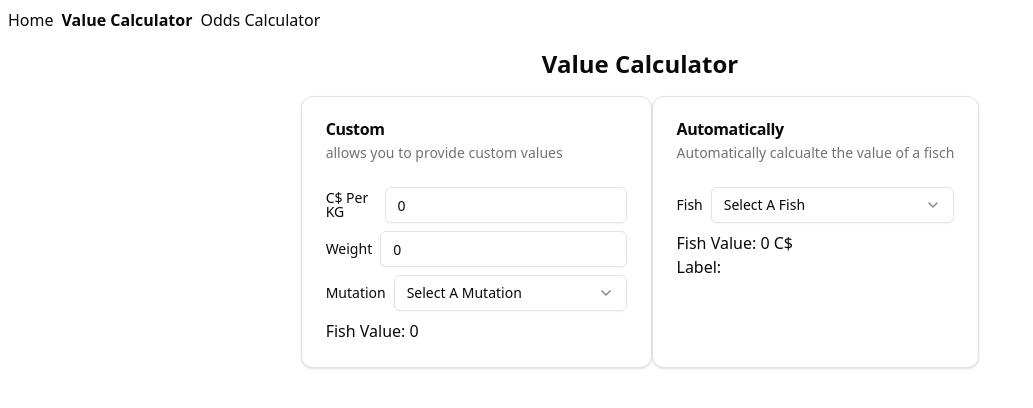
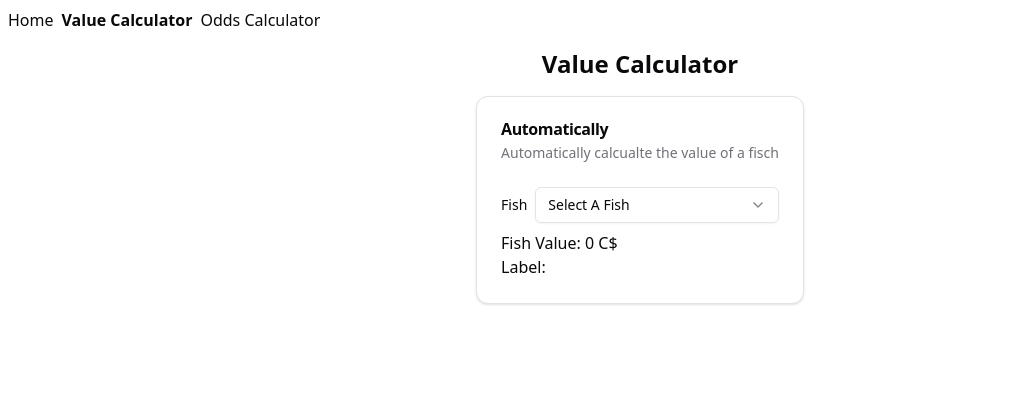
Before and after one commit to sk337/fisch-claculator, a React (Vite) app: page /value in a window 1280 px wide. Shown: the top 408 px of the page, without its empty margins (0-1033 px from the left). Built offline with nearby package versions, Linux system fonts and the light colour scheme.

Commit message:
add basic saves stuff and some more baits and fishes

```diff
--- a/src/fisch/baits.ts
+++ b/src/fisch/baits.ts
@@ -39,6 +39,16 @@ const baitData = [
       univerrsal: 0,
     },
   },
+  {
+    name: "Seaweed",
+    identifier: "seaweed",
+    resilience: 10,
+    lure: 20,
+    luck: {
+      preferred: 35,
+      universal: 0,
+    },
+  }
 ] as const;
 
 // Automatically generate the union type of the `identifier` values
--- a/src/fisch/fishes.ts
+++ b/src/fisch/fishes.ts
@@ -1,6 +1,6 @@
 import { BaitType } from "$/baits";
 import { rarity, RarityType } from "$/rarity";
-import { clear } from "console";
+import { clear, time } from "console";
 import { seasons, SeasonType } from "./season";
 import { WeatherType } from "./weather";
 
@@ -107,6 +107,25 @@ const fishData = [
     min: 0.1,
     max: 1.3,
     price: 75
+  },
+  {
+    name: "Gudgeon",
+    identifier: "gudgeon",
+    rarity: "common",
+    time: "day",
+    price: 133.333,
+    min: 0.1,
+    max: 0.6,
+    bait: "insect",
+  },
+  {
+    name: "Reef Minnow",
+    identifier: "reefMinnow",
+    rarity: "common",
+    price: 141.667,
+    min: 0.1,
+    max:1.3,
+    bait: "seaweed",
   }
 ] as const;
 
--- a/src/routes/value.lazy.tsx
+++ b/src/routes/value.lazy.tsx
@@ -15,25 +15,19 @@ import { fishType, getFishByIdentifier } from "$/fishes";
 import { SelectFish } from "$/selectFishes";
 import RangeInputSelect from "@/components/rangeInput";
 import { getFischValue, getFishString } from "$/utils";
+import { useHash } from "@/hooks/useHash";
 
 export const Route = createLazyFileRoute("/value")({
   component: RouteComponent,
 });
 
 function RouteComponent() {
-  // state for the custom fish value
-  const [customFishValue, setCustomFishValue] = useState<number>(0);
-  const [customWeight, setCustomWeight] = useState<number>(0);
-  const [customMutation, setCustomMutation] = useState<
-    MutationType | undefined
-  >();
-
   // state for the automatic fish value
-  const [fish, setFish] = useState<fishType | undefined>();
-  const [fishWeight, setFishWeight] = useState<number>(0);
-  const [fishMutation, setFishMutation] = useState<MutationType | undefined>();
-  const [shiny, setShiny] = useState<boolean>(false);
-  const [sparkling, setSparkling] = useState<boolean>(false);
+  const [fish, setFish] = useHash<fishType | undefined>("fish", undefined);
+  const [fishWeight, setFishWeight] = useHash<number>("fishWeight", 0);
+  const [fishMutation, setFishMutation] = useHash<MutationType | undefined>("fishMutation", undefined);
+  const [shiny, setShiny] = useHash<boolean>("isShiny",false);
+  const [sparkling, setSparkling] = useHash<boolean>("isSparkling",false);
 
   const fishValue = getFishByIdentifier(fish);
   if (fishValue && fishWeight < fishValue.min) {
@@ -48,52 +42,6 @@ function RouteComponent() {
     <div className="p-2 flex flex-col gap-4 w-full items-center">
       <p className="text-2xl font-bold">Value Calculator</p>
       <div className="flex flex-row">
-        <Card>
-          <CardHeader>
-            <CardTitle>Custom</CardTitle>
-            <CardDescription>
-              allows you to provide custom values{" "}
-            </CardDescription>
-          </CardHeader>
-          <CardContent className="flex flex-col gap-2">
-            <div className="flex flex-row gap-2 items-center">
-              <Label htmlFor="c:pk">C$ Per KG</Label>
-              <Input
-                id="c:pk"
-                type="number"
-                value={customFishValue}
-                placeholder="Enter value"
-                onChange={(v) => {
-                  setCustomFishValue(parseInt(v.target.value));
-                }}
-              />
-            </div>
-            <div className="flex flex-row gap-2 items-center">
-              <Label>Weight</Label>
-              <Input
-                id="c:w"
-                type="number"
-                value={customWeight}
-                placeholder="Enter Weight"
-                onChange={(v) => {
-                  setCustomWeight(parseInt(v.target.value));
-                }}
-              />
-            </div>
-            <div className="flex flex-row gap-2 items-center">
-              <Label>Mutation</Label>
-              <SelectMutation onChange={setCustomMutation} />
-            </div>
-            <p>
-              Fish Value:{" "}
-              {customMutation != undefined
-                ? customFishValue *
-                  customWeight *
-                  (getMutationByIdentifier(customMutation) as Mutation).value
-                : 0}
-            </p>
-          </CardContent>
-        </Card>
         <Card>
           <CardHeader>
             <CardTitle>Automatically</CardTitle>
```
